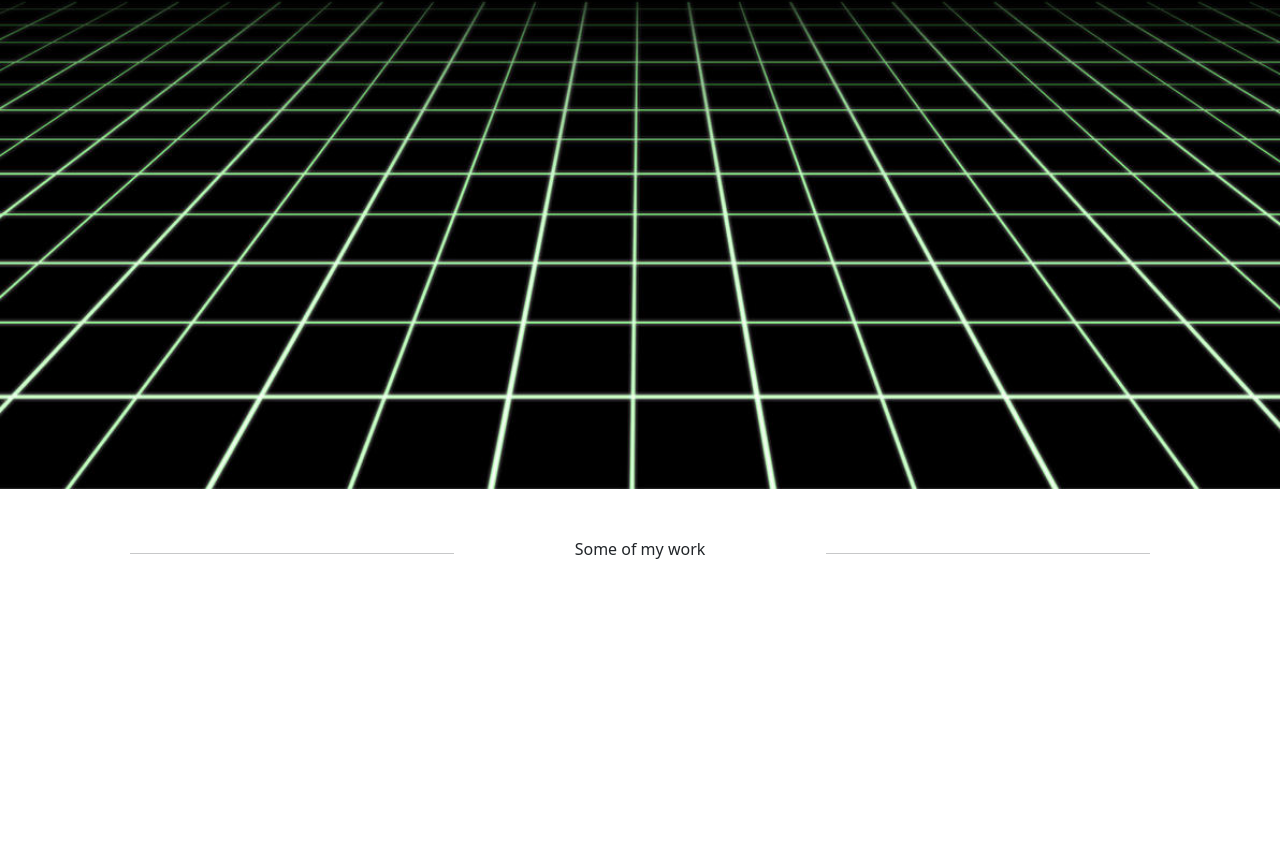
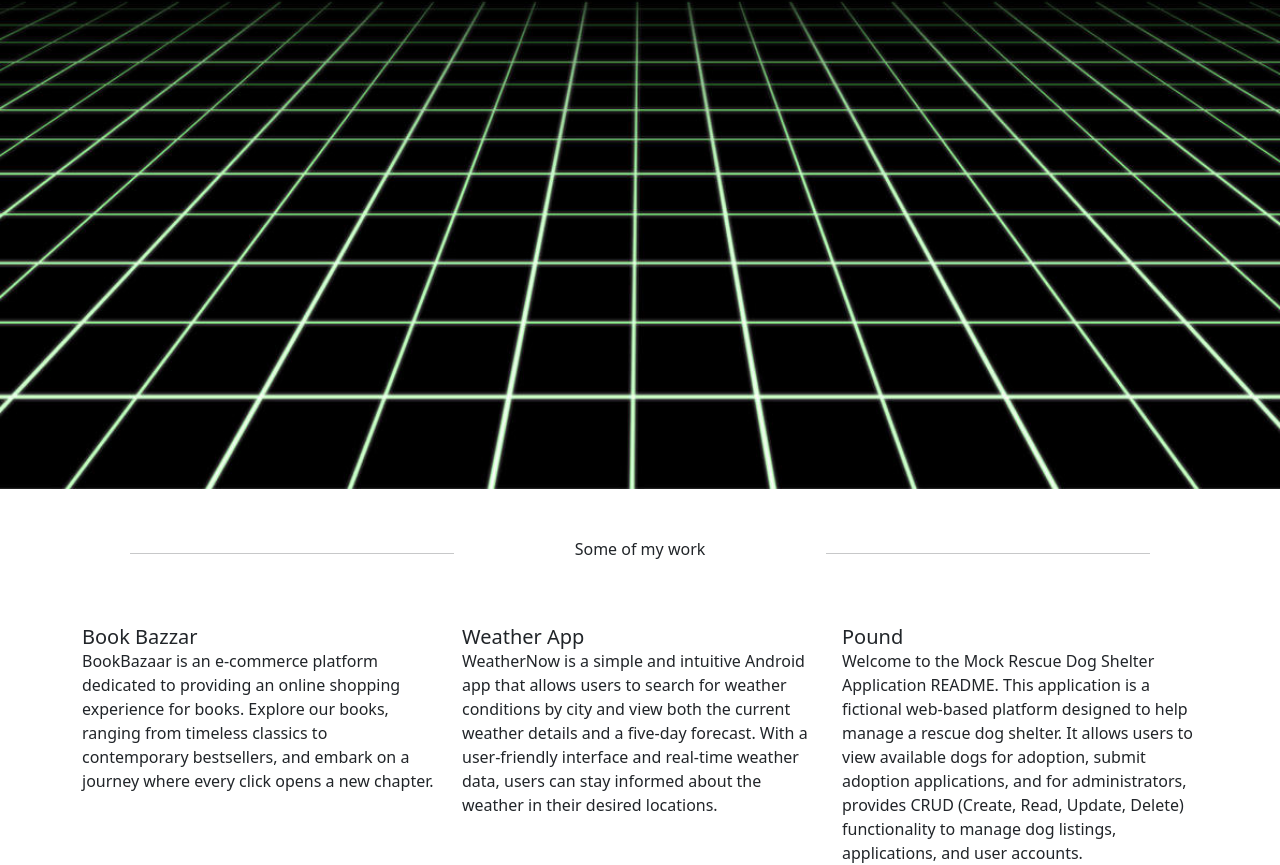
Before and after one commit to nuffQuantumSayd/my-portfolio, a React (Vite) app in the folder my-portfolio/: page / in a window 1280 px wide. Shown: the part 286-1151 px from the top of the page. Before the commit the page ends 911 px from the top, so only its background shows below. Built offline with nearby package versions, Linux system fonts and the light colour scheme.

Commit message:
Imported PortfolioCard and cardInfo to mainContent component. Mapped through cardInfo and listed them with PortfolioCard components.

```diff
--- a/my-portfolio/src/components/mainContent.jsx
+++ b/my-portfolio/src/components/mainContent.jsx
@@ -1,4 +1,6 @@
+import PortfolioCard from "./portfolioCard"
 import {Col, Row, Container} from "react-bootstrap"
+import cardInfo from "../cardInfo.js"
 
 const MainContent = () => {
     return (
@@ -9,6 +11,17 @@ const MainContent = () => {
                     <Col className="text-center" xs={4}><p>Some of my work</p></Col>
                     <Col xs={4}><hr/></Col>
                 </Row>
+                <Row>
+                    {cardInfo.map((singleCard) => (
+                        <Col key={singleCard.id}>
+                        <PortfolioCard
+                        text={singleCard.text}
+                        title={singleCard.title}
+                        />
+                        </Col>
+                        ))}
+                </Row>
+
             </Container>
         </>
     )
```
